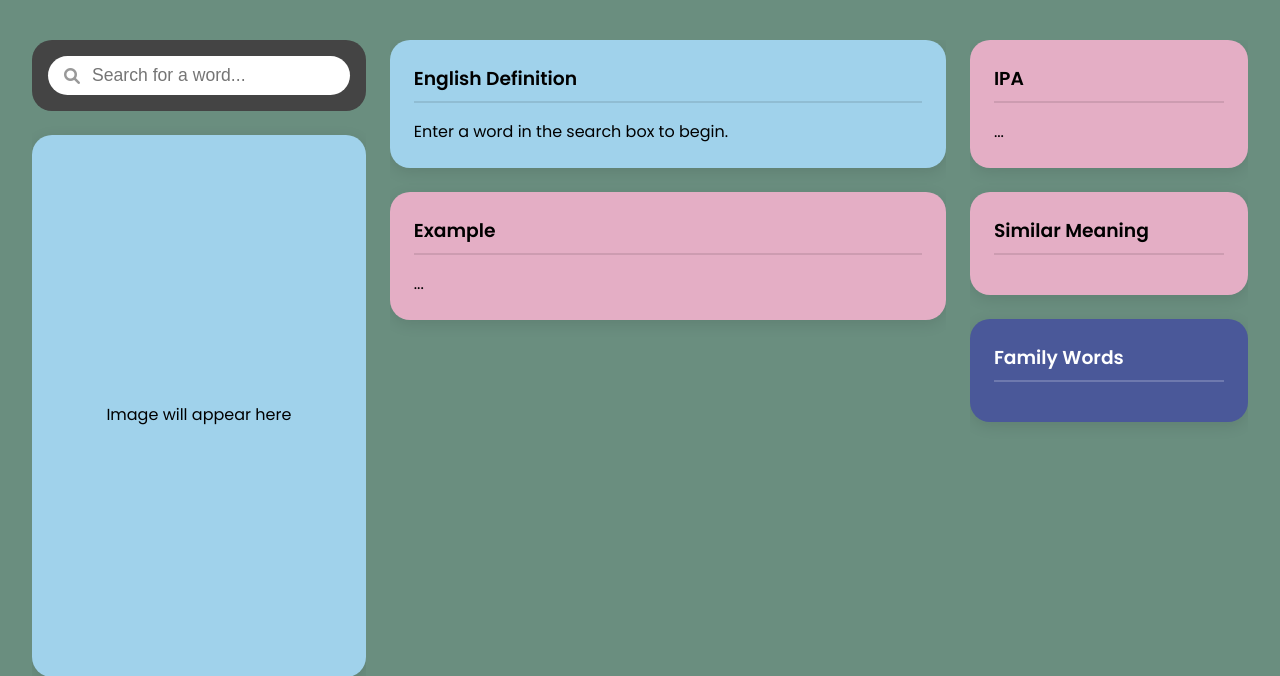
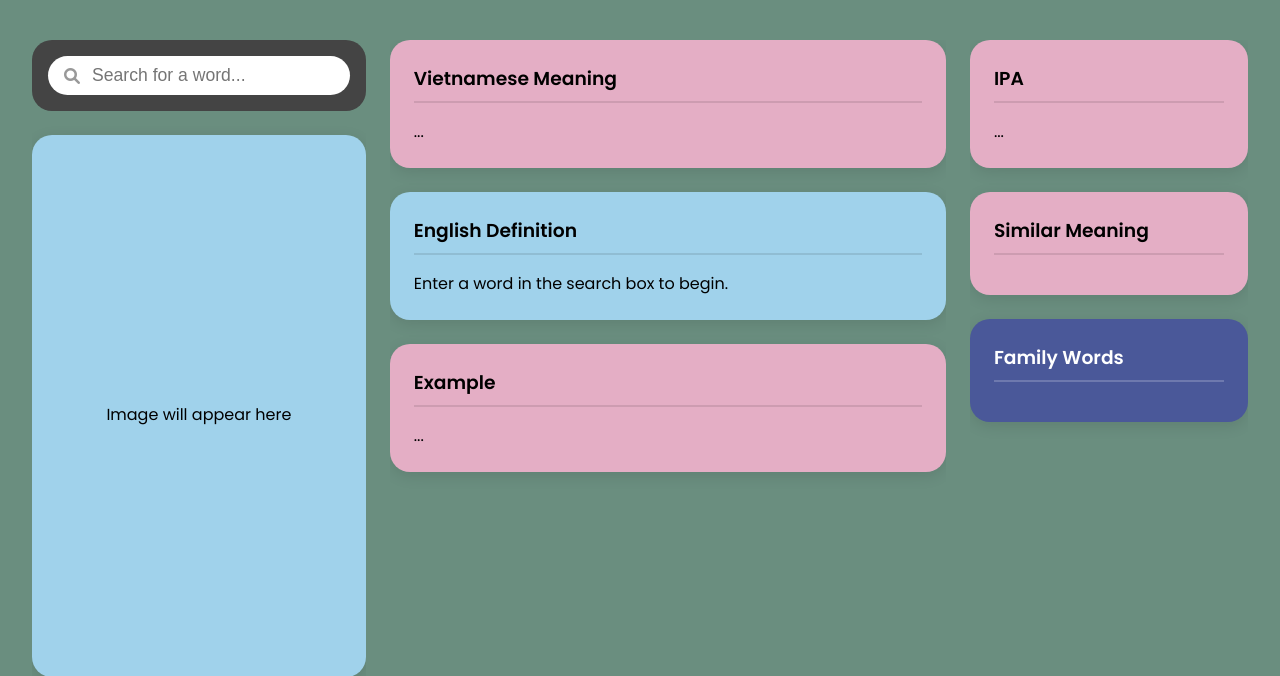
Before and after one commit to ntuanh/MyVocab, a Flask app: page / in a window 1280 px wide. Shown: the top 676 px of the page. Run offline with Flask 3, Linux system fonts and the light colour scheme.

Commit message:
fix(html): Remove default hidden state from Vietnamese panel

```diff
--- a/my_website/templates/index.html
+++ b/my_website/templates/index.html
@@ -24,7 +24,7 @@
 
         <!-- CENTER COLUMN: Main word details -->
         <main id="main-content">
-            <div id="vietnamese-panel" class="panel pink hidden">
+            <div id="vietnamese-panel" class="panel pink">
                 <h3>Vietnamese Meaning</h3>
                 <p id="vietnamese-meaning">...</p>
             </div>
```
